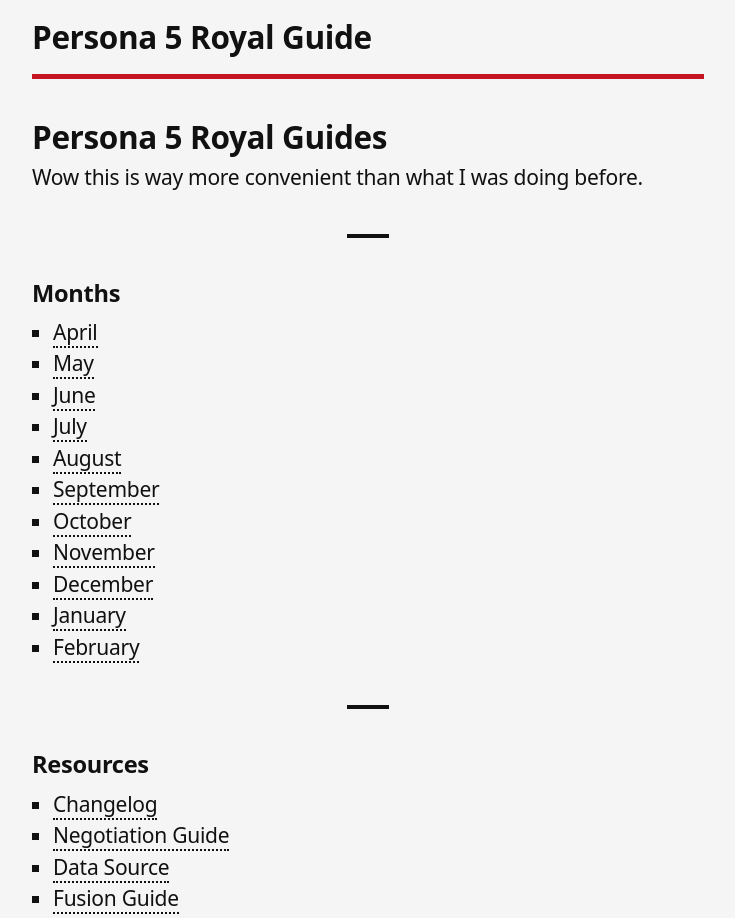
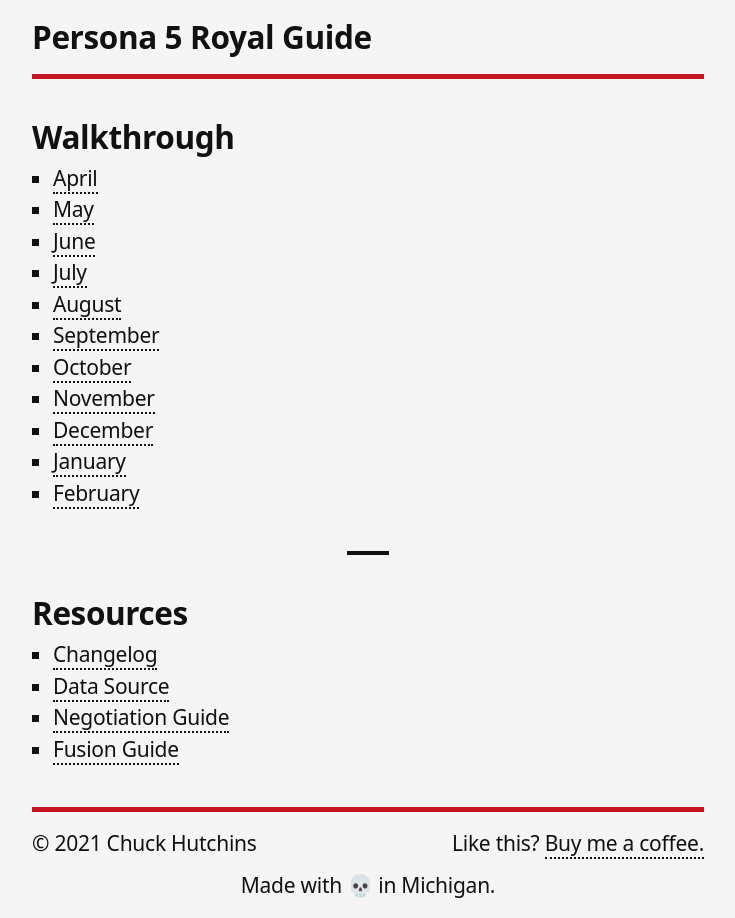
Before and after one commit to InnocentSmasher/persona-5-royal-guide, a Gatsby site: page / in a window 1280 px wide. Shown: the top 918 px of the page, without its empty margins (272-1007 px from the left). Built offline with nearby package versions, Linux system fonts and the light colour scheme; Gatsby itself is replaced by a stand-in of ours.

Commit message:
removing redundant header and changing order of resources

```diff
--- a/src/pages/index.js
+++ b/src/pages/index.js
@@ -9,12 +9,7 @@ export default function IndexPage() {
             <SEO override={"Persona 5 Royal Guide"} />
             <main>
                 <div>
-                    <h2>Persona 5 Royal Guides</h2>
-                    <p>Wow this is way more convenient than what I was doing before.</p>
-                </div>
-                <div className="hr--mini"/>
-                <div>
-                    <h3>Months</h3>
+                    <h2>Walkthrough</h2>
                     <ul>
                         <li><Link to="/guide/04">April</Link></li>
                         <li><Link to="/guide/05">May</Link></li>
@@ -31,11 +26,11 @@ export default function IndexPage() {
                 </div>
                 <div className="hr--mini"/>
                 <div>
-                    <h3>Resources</h3>
+                    <h2>Resources</h2>
                     <ul>
                         <li><Link to="/changelog">Changelog</Link></li>
+                        <li><a href="https://aqiu384.github.io/p5r-walkthrough/walkthrough">Data Source</a></li>
                         <li><a href="https://joyceychen.com/persona5-negotiation/royal">Negotiation Guide</a></li>
-                        <li><a href="https://aqiu384.github.io/p5r-walkthrough/walkthrough">Data Source</a></li>
                         <li><a href="https://aqiu384.github.io/megaten-fusion-tool/p5r/personas">Fusion Guide</a></li>
                     </ul>
                 </div>
```
